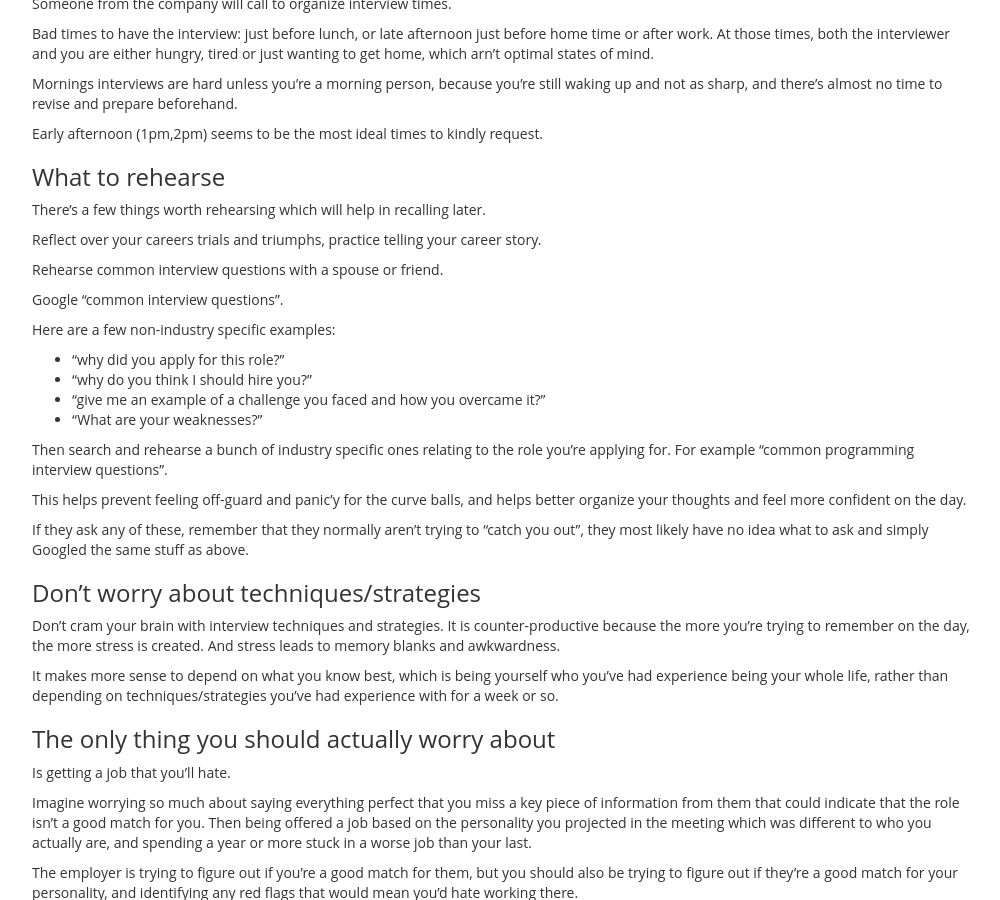
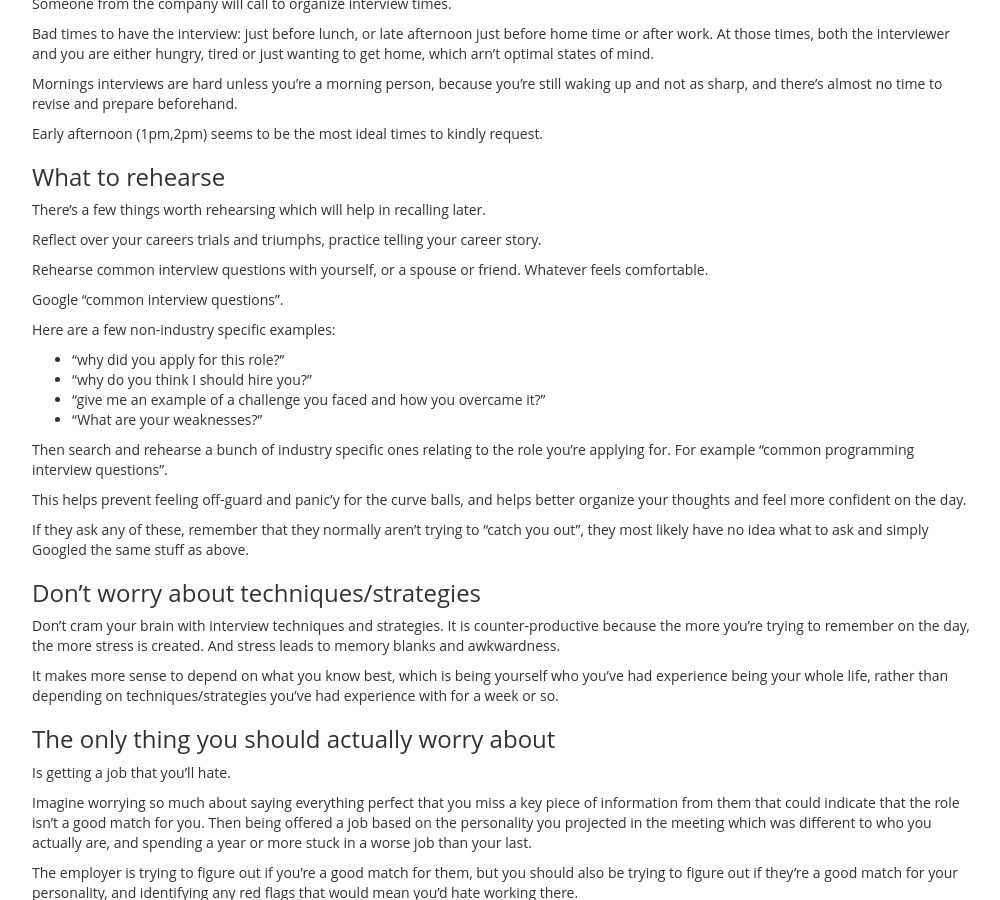
Before and after one commit to kallotec/kallotec.github.io, a Jekyll site: the page built from _posts/2018-07-30-short-guide-to-interviews.markdown, in a window 1280 px wide and 900 px high, scrolled down 492 px. Shown: the whole window, without its empty margins (138-1138 px from the left). Built offline with Jekyll 4.4.1, drawn with Linux system fonts in a browser that asks for light colours; some of the changed text lies outside the part shown.

Commit message:
Update 2018-07-30-short-guide-to-interviews.markdown

```diff
--- a/_posts/2018-07-30-short-guide-to-interviews.markdown
+++ b/_posts/2018-07-30-short-guide-to-interviews.markdown
@@ -27,7 +27,7 @@ There's a few things worth rehearsing which will help in recalling later.
 
 Reflect over your careers trials and triumphs, practice telling your career story.
 
-Rehearse common interview questions with a spouse or friend.
+Rehearse common interview questions with yourself, or a spouse or friend. Whatever feels comfortable.
 
 Google "common interview questions".
 
```
Also changed, not shown: other parts of _posts/2018-07-30-short-guide-to-interviews.markdown (+1 -1 lines).
